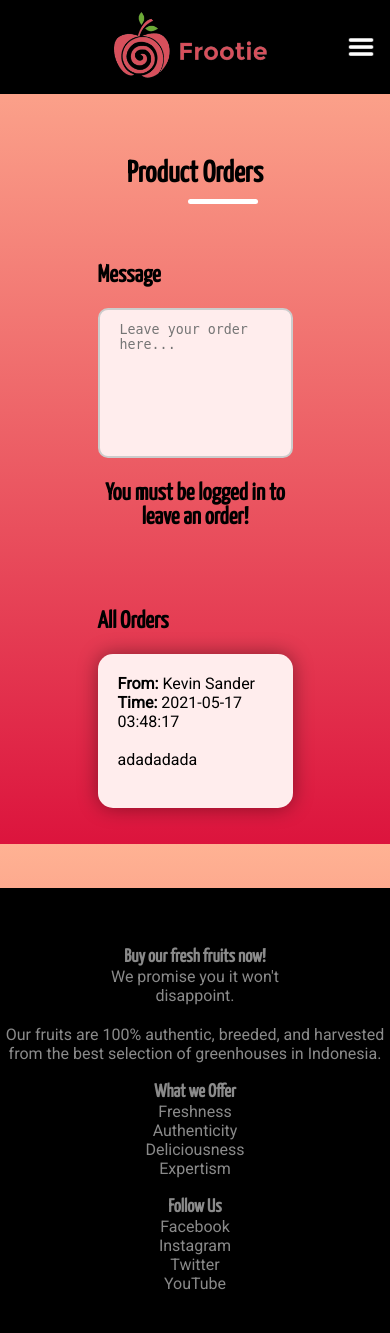
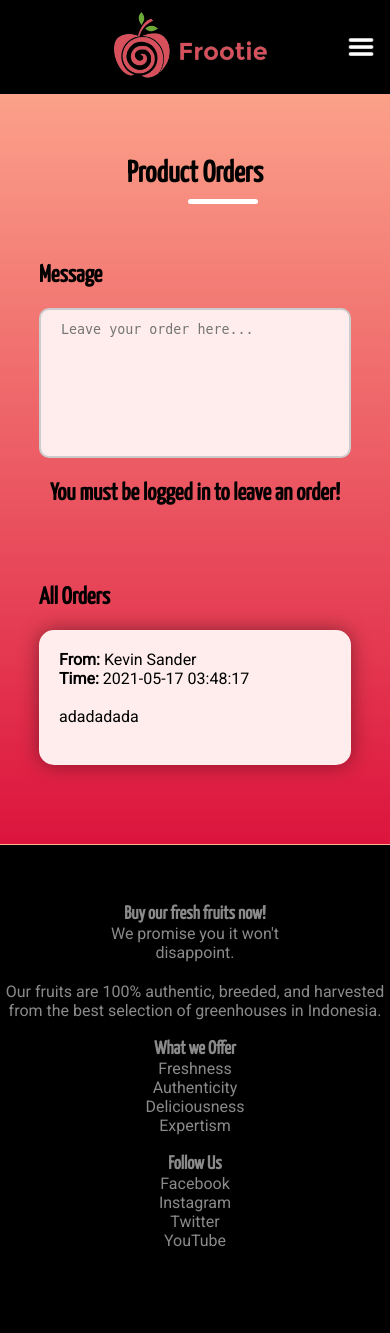
Before and after one commit to JuJu222/Frootie, a PHP site: page /Frootie/order/order.php in a window 390 px wide. After the commit the page ends 1247 px from the top, so only its background shows below. Run offline with PHP 8.4, Linux system fonts and the light colour scheme; data comes from the database, SQL or seed files in the repository.

Commit message:
Updated responsive design

```diff
--- a/css/home.css
+++ b/css/home.css
@@ -148,7 +148,7 @@ h4 {
     text-align: center;
 }
 
-@media only screen and (max-width:600px){
+@media only screen and (max-width:768px){
     .row{
         text-align:center;
     }
--- a/css/order.css
+++ b/css/order.css
@@ -108,3 +108,13 @@ span {
 table {
     margin: auto;
 }
+
+@media only screen and (max-width: 768px){
+    .order-input {
+        width: 80%;
+    }
+
+    .orders {
+        width: 80%;
+    }
+}
--- a/css/template.css
+++ b/css/template.css
@@ -162,7 +162,7 @@ a {
 
 /* media query */
 
-@media only screen and (max-width: 800px){
+@media only screen and (max-width: 768px){
     .navigationbar nav ul{
         margin-top: 20px;
         position: absolute;
@@ -197,9 +197,7 @@ a {
         display:block;
         cursor:pointer;
     }
-}
 
-    @media only screen and (max-width:600px){
     .row{
         text-align:center;
     }
```
Lines whose indentation alone changed are shown as unchanged.
